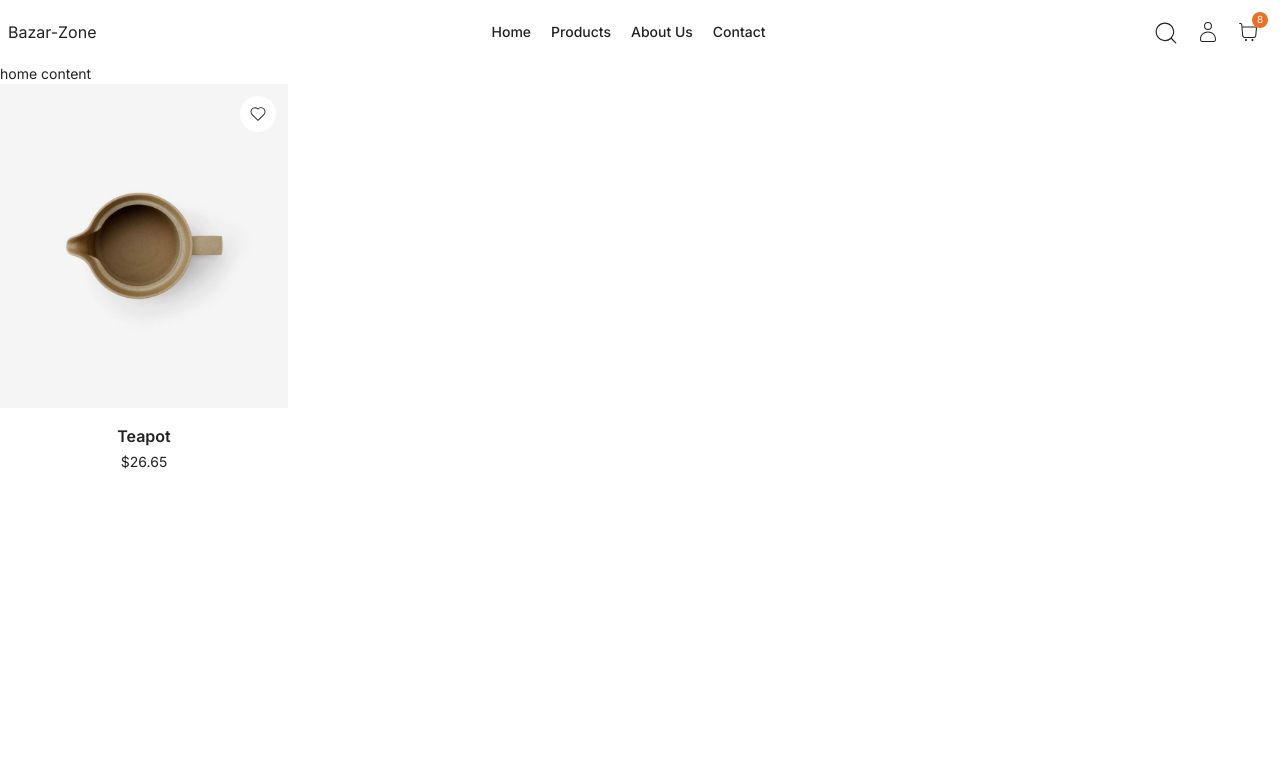
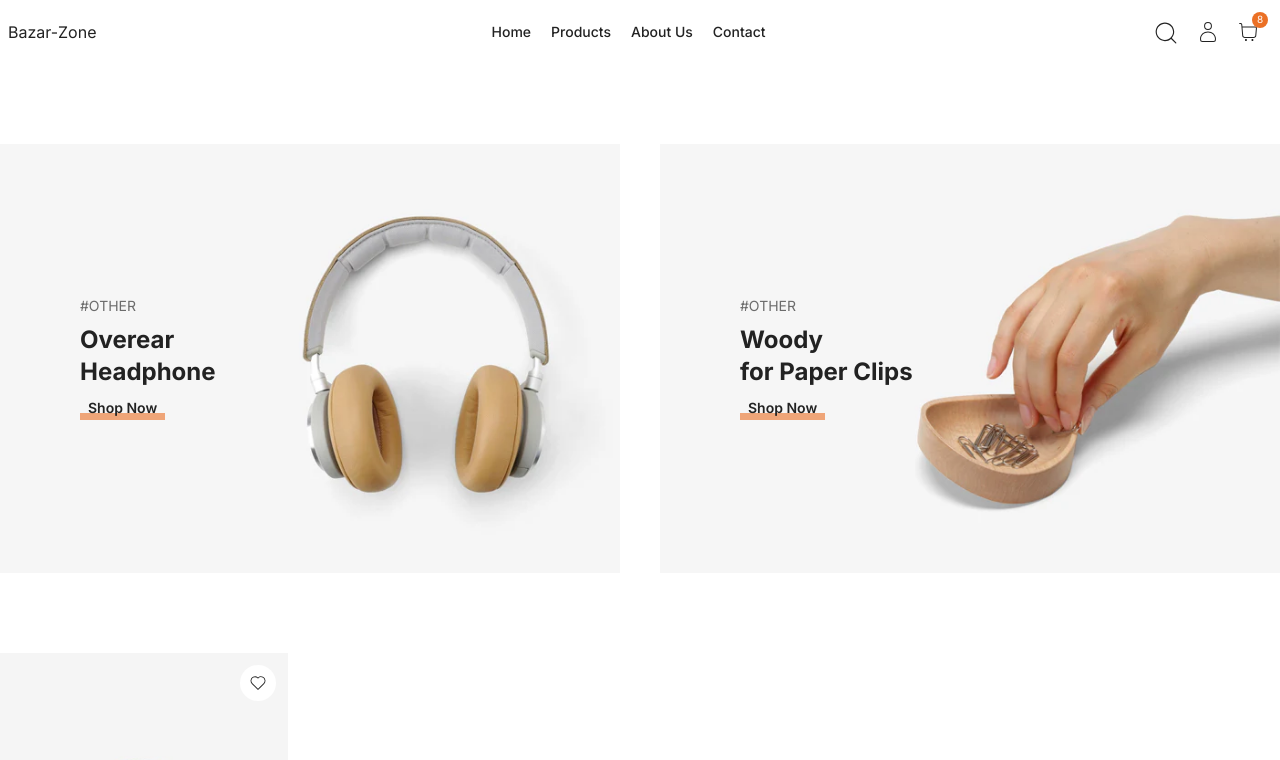
Before and after one commit to avideb24/bazar-zone, a Next.js app: page / in a window 1280 px wide. Shown: the top 760 px of the page. Built offline with nearby package versions, Linux system fonts and the light colour scheme.

Commit message:
Hero page added

```diff
--- a/src/app/page.jsx
+++ b/src/app/page.jsx
@@ -1,11 +1,14 @@
+import Hero from '@/components/pages/Home/Hero/Hero';
+import Button from '@/components/shared/Button/Button';
 import Card from '@/components/shared/Card/Card';
 import React from 'react';
 
 const Homepage = () => {
     return (
         <main className=''>
-            home content
+            <Hero />
             <Card />
+            <Button btnText={'Shop Now'} />
         </main>
     );
 };
--- /dev/null
+++ b/src/components/pages/Home/Hero/Hero.jsx
@@ -0,0 +1,30 @@
+import React from 'react';
+import heroPoster1 from '../../../../../public/images/hero/hero-poster-1.webp';
+import heroPoster2 from '../../../../../public/images/hero/hero-poster-2.webp';
+import Image from 'next/image';
+import Button from '@/components/shared/Button/Button';
+
+const Hero = () => {
+    return (
+        <div className='flex flex-col md:flex-row gap-5 lg:gap-10 text-[10px] md:text-sm my-20'>
+            <div className='md:w-1/2 relative'>
+                <Image src={heroPoster1} className='w-full' alt='Overear Headphone' />
+                <div className='absolute left-5 sm:left-10 md:left-12 lg:left-20 top-1/2 transform -translate-y-1/2 space-y-2'>
+                    <p className='uppercase opacity-65'>#Other</p>
+                    <h3 className='text-xl md:text-2xl font-bold'>Overear <br /> Headphone</h3>
+                    <Button btnText={'Shop Now'} />
+                </div>
+            </div>
+            <div className='md:w-1/2 relative'>
+                <Image src={heroPoster2} className='w-full' alt='Overear Headphone' />
+                <div className='absolute left-5 sm:left-10 md:left-12 lg:left-20 top-1/2 transform -translate-y-1/2 space-y-2'>
+                    <p className='uppercase opacity-65'>#Other</p>
+                    <h3 className='text-xl md:text-2xl font-bold'>Woody  <br /> for Paper Clips</h3>
+                    <Button btnText={'Shop Now'} />
+                </div>
+            </div>
+        </div>
+    );
+};
+
+export default Hero;
--- /dev/null
+++ b/src/components/shared/Button/Button.jsx
@@ -0,0 +1,12 @@
+import React from 'react';
+
+const Button = ({btnText}) => {
+    return (
+        <button className='px-2 py-[2px] text-white relative group'>
+            <div className='absolute w-full h-[30%] group-hover:h-full left-0 bottom-0 bg-primary opacity-60 z-10 duration-200'></div>
+            <span className='relative z-40 text-[color:var(--text-primary)] font-semibold'>{btnText}</span>
+        </button>
+    );
+};
+
+export default Button;
--- a/tailwind.config.js
+++ b/tailwind.config.js
@@ -9,7 +9,8 @@ module.exports = {
     extend: {
       colors: {
         primary: '#eb7025;',
-        secondary: '#222222'
+        secondary: '#222222',
+        tertiary: '#ffd8d4'
       },
     },
   },
```
Also changed, not shown: public/images/hero/hero-poster-1.webp (added), public/images/hero/hero-poster-2.webp (added).
